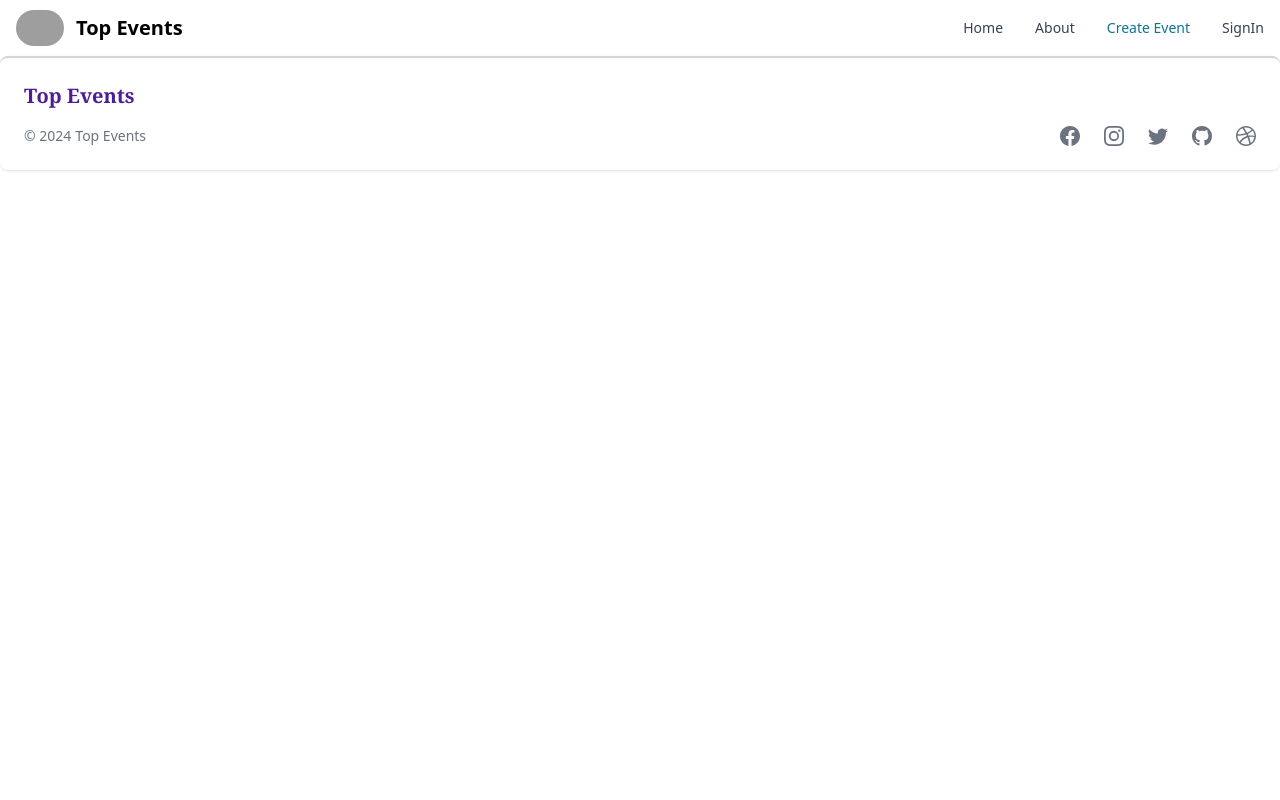
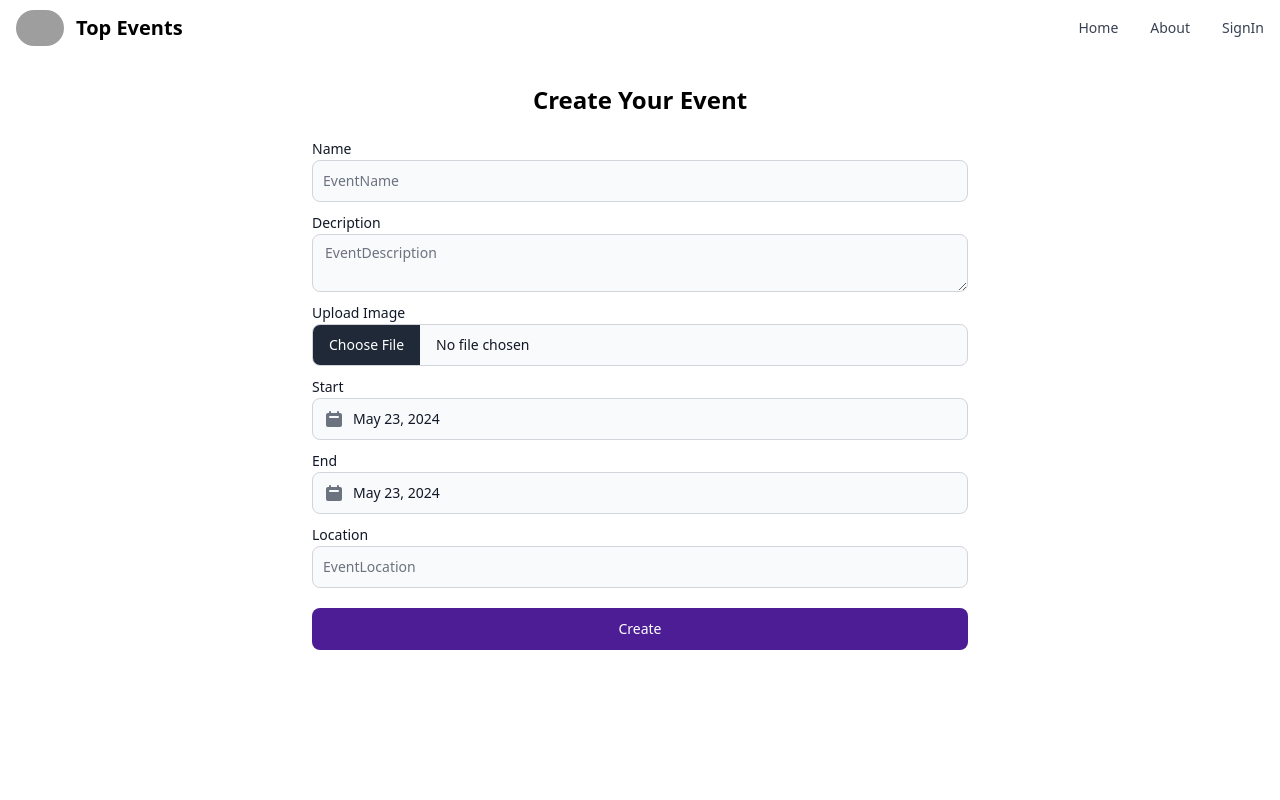
Before and after one commit to HarshitDevsainia/EventPlanning, a React (Vite) app in the folder frontend/: page /create in a window 1280 px wide. Shown: the top 800 px of the page. Built offline with nearby package versions, Linux system fonts and the light colour scheme; no server answers; grey boxes are pictures that could not be loaded.

Commit message:
add Functionality of create Event

```diff
--- a/frontend/package.json
+++ b/frontend/package.json
@@ -11,13 +11,17 @@
   },
   "dependencies": {
     "@reduxjs/toolkit": "^2.2.5",
+    "firebase": "^10.12.1",
     "flowbite": "^2.3.0",
     "flowbite-react": "^0.9.0",
     "react": "^18.2.0",
+    "react-circular-progressbar": "^2.1.0",
+    "react-datepicker": "^6.9.0",
     "react-dom": "^18.2.0",
     "react-icons": "^5.2.1",
     "react-redux": "^9.1.2",
     "react-router-dom": "^6.23.1",
+    "react-simple-typewriter": "^5.0.1",
     "redux-persist": "^6.0.0"
   },
   "devDependencies": {
--- a/frontend/src/App.jsx
+++ b/frontend/src/App.jsx
@@ -6,6 +6,7 @@ import Home from './Pages/Home';
 import Signin from './Pages/Signin';
 import Signup from './Pages/Signup';
 import Footer from './Components/FooterWeb';
+import CreateEvent from './Pages/CreateEvent';
 
 function App() {
   return (
@@ -14,6 +15,7 @@ function App() {
       <Header/>
         <Routes>
           <Route path='/' element={<Home/>}></Route>
+          <Route path='/create' element={<CreateEvent/>}></Route>
           <Route path='/signin' element={<Signin/>}></Route>
           <Route path='/signup' element={<Signup/>}></Route>
         </Routes>
--- a/frontend/src/Components/Header.jsx
+++ b/frontend/src/Components/Header.jsx
@@ -39,10 +39,14 @@ export default function Header() {
             <Navbar.Collapse>
                 <Navbar.Link href='/' active={path==='/'}>Home</Navbar.Link>
                 <Navbar.Link href='/about' active={path==='/about'}>About</Navbar.Link>
-                <Navbar.Link href='/create' active={path==='/create'}>Create Event</Navbar.Link>
+
                 {(currUser==null)?
                 <Navbar.Link href='/signIn' className='hover:text-blue-500' >SignIn</Navbar.Link>
-                :<p className='hover:text-blue-500 pl-3 cursor-pointer' onClick={handleSignOut}>LogOut</p>
+                :
+                <>
+                  <Navbar.Link href='/create' active={path==='/create'}>Create Event</Navbar.Link>
+                  <p className='hover:text-blue-500 pl-3 cursor-pointer' onClick={handleSignOut}>LogOut</p>
+                </>
                 }
             </Navbar.Collapse>
 
--- /dev/null
+++ b/frontend/src/Pages/CreateEvent.jsx
@@ -0,0 +1,149 @@
+import { Button, FileInput, Datepicker, Label, TextInput, Textarea, Alert } from 'flowbite-react'
+import React, { useEffect, useState } from 'react'
+import {app} from '../firebase.js'
+import {getStorage , uploadBytesResumable , ref, getDownloadURL} from 'firebase/storage'
+import { useSelector } from 'react-redux'
+import { useNavigate } from 'react-router-dom'
+
+
+export default function CreateEvent() {
+  const [data,setData]=useState({});
+  const [ImageFile,setImageFile]=useState();
+  const [imageURL,setImageURL]=useState();
+  const [imageFileUpload,setImageFileUpload]=useState(false);
+  const [imageFileError,setImageFileError]=useState(null);
+  const [imageFileUploadProgress,setImageFileUploadProgress]=useState(null);
+  const [error,setError]=useState(null);
+
+  const {currUser}=useSelector((state)=>state.user);
+  const navigate=useNavigate();
+
+
+  const handleFileInput=(e)=>{
+    const file=e.target.files[0];
+    if(file){
+        setImageFile(file);
+        setImageURL(URL.createObjectURL(file));
+    }
+  }
+  useEffect(()=>{
+    if(ImageFile){
+        UploadFile();
+    }
+  },[ImageFile]);
+  const UploadFile=()=>{
+    setImageFileError(null);
+    setImageFileUpload(true);
+    const Storege=getStorage(app);
+    const fileName=new Date().getTime+ImageFile.name;
+    const storageRef=ref(Storege,fileName);
+    const uploadTask=uploadBytesResumable(storageRef,ImageFile);
+
+    uploadTask.on(
+        'state_changed',
+        (snapshots)=>{
+            const progess=(snapshots.bytesTransferred/snapshots.totalBytes)*100;
+            setImageFileUploadProgress(progess.toFixed(0));
+        },
+        (error)=>{
+            setImageFileError('Could Not Upload Image (file must be less than 2MB)')
+            setImageFileUploadProgress(null);
+            setImageFileUpload(false);
+            setImageFile(null);
+            setImageURL(null);
+        },
+        ()=>{
+            getDownloadURL(uploadTask.snapshot.ref).then((downloadURL)=>{
+                setImageURL(downloadURL);
+                setData({...data,eventImage:downloadURL});
+                setImageFileUpload(false);
+                setImageFileUploadProgress(null);
+                setImageFileError(null);
+            });
+        }
+    );
+  }
+  const handleInputChange=(e)=>{
+    setData({...data,[e.target.id]:e.target.value});
+  }
+  const handleSubmit=async(e)=>{
+    e.preventDefault();
+    if(!data.eventImage || !data.eventName || !data.eventDescription || !data.eventStart || !data.eventEnd || !data.eventLocation){
+        setError('All fiels are required To Fill');
+    }
+    else{
+        setError(false);
+        try{
+            const res=await fetch(`/api/event/createEvent/${currUser._id}`,{
+                method:'POST',
+                headers:{'Content-Type':'application/JSON'},
+                body:JSON.stringify(data)
+            });
+            const currData=await res.json();
+            if(!res.ok){
+                setError(currData.message);
+                return;
+            }
+            navigate('/');
+        }
+        catch(err){
+            setError(err.message);
+            return;
+        }
+    }
+  }
+  return (
+    <div className='min-h-screen max-w-2xl mx-auto p-2'>
+        <h1 className='text-2xl text-center font-semibold m-5'>Create Your Event</h1>
+        {imageFileError!=null && <Alert color='failure' onDismiss={()=>setImageFileError(null)}>{imageFileError}</Alert>}
+        {error!=null && <Alert color='failure' onDismiss={()=>setError(null)}>{error}</Alert>}
+        <div className="mb-5">
+            <form onSubmit={handleSubmit}>
+                <div className="my-2">
+                    <Label htmlFor='eventName'>Name</Label>
+                    <TextInput
+                        type='text'
+                        placeholder='EventName'
+                        id='eventName'
+                        required
+                        onChange={handleInputChange}
+                    />
+                </div>
+                <div className="my-2">
+                    <Label htmlFor='eventDescription'>Decription</Label>
+                    <Textarea type='text' placeholder='EventDescription' id='eventDescription' required onChange={handleInputChange}/>
+                </div>
+                <div className="my-2">
+                    {imageURL && <img className='w-24 h-16 rounded-lg' src={imageURL} alt='image'></img>}
+                    {imageFileUpload && <p className=' font-semibold text-blue-600'>{imageFileUploadProgress}%</p>}
+                    <Label htmlFor='eventImage' value='Upload Image'/>
+                    <FileInput type='text' id='eventImage' required onChange={handleFileInput} disabled={imageFileUpload}/>
+                </div>
+                <div className="my-2">
+                    <Label htmlFor='eventStart' value='Start'/>
+                    <Datepicker
+                        type='text'
+                        id='eventStart'
+                        required
+                        onSelectedDateChanged={(date)=>setData({...data,['eventStart']:date.toLocaleDateString()})}
+                    />
+                </div>
+                <div className="my-2">
+                    <Label htmlFor='eventEnd' value='End'/>
+                    <Datepicker
+                        type='text'
+                        id='eventEnd'
+                        required
+                        onSelectedDateChanged={(date)=>setData({...data,['eventEnd']:date.toLocaleDateString()})}
+                    />
+                </div>
+                <div className="my-2">
+                    <Label htmlFor='eventLocation' value='Location'/>
+                    <TextInput type='text' placeholder='EventLocation' id='eventLocation' required onChange={handleInputChange}/>
+                </div>
+                <Button type='submit' className='mt-5 bg-violet-900 w-full' >Create</Button>
+            </form>
+        </div>
+    </div>
+  )
+}
--- a/frontend/src/Pages/Home.jsx
+++ b/frontend/src/Pages/Home.jsx
@@ -1,7 +1,39 @@
 import React from 'react'
+import {Carousel , Card} from 'flowbite-react'
+import { Typewriter } from 'react-simple-typewriter'
+
 
 export default function Home() {
   return (
-    <div>Home</div>
+    <div className='min-h-screen'>
+      <div className='text-4xl sm:text-3xl font-bold md:h-auto sm:px-24 md:px-24 lg:px-24 xl:px-24 py-16 h-96 m-20 '>
+          W<Typewriter words={['elcome to the Top Events']} loop />
+          <p className='text-sm font-normal'>Welcome to <b>Top Event </b>, your ultimate solution for seamless and stress-free event planning. Whether you’re organizing a corporate conference, a wedding, a birthday party, or any special occasion, our platform provides all the tools you need to create memorable events with ease.</p>
+      </div>
+      <div className="!h-[500px] sm:h-44 xl:h-80 2xl:h-96 py-3">
+      <Carousel>
+        <img src="https://images.pexels.com/photos/1015568/pexels-photo-1015568.jpeg" alt="..." />
+        <img src="https://images.pexels.com/photos/2566581/pexels-photo-2566581.jpeg" alt="..." />
+        <img src="https://images.pexels.com/photos/1181408/pexels-photo-1181408.jpeg" alt="..." />
+        <img src="https://images.pexels.com/photos/14607677/pexels-photo-14607677.jpeg" alt="..." />
+        <img src="https://images.pexels.com/photos/1709003/pexels-photo-1709003.jpeg" alt="..." />
+      </Carousel>
+    </div>
+
+    <div className=" grid p-5">
+        <Card
+          className="max-w-sm"
+          imgAlt="Meaningful alt text for an image that is not purely decorative"
+          imgSrc="https://images.pexels.com/photos/7648306/pexels-photo-7648306.jpeg"
+        >
+          <h5 className="text-2xl font-bold tracking-tight text-gray-900 dark:text-white">
+          Tech Conference 2024
+          </h5>
+          <p className="font-normal text-gray-700 dark:text-gray-400">
+          Annual technology conference with keynote speakers and workshops.
+          </p>
+        </Card>
+    </div>
+    </div>
   )
 }
--- /dev/null
+++ b/frontend/src/firebase.js
@@ -0,0 +1,17 @@
+// Import the functions you need from the SDKs you need
+import { initializeApp } from "firebase/app";
+// TODO: Add SDKs for Firebase products that you want to use
+// https://firebase.google.com/docs/web/setup#available-libraries
+
+// Your web app's Firebase configuration
+const firebaseConfig = {
+  apiKey: import.meta.env.VITE_FIREBASE_APIKEY,
+  authDomain: "eventplanning-a0214.firebaseapp.com",
+  projectId: "eventplanning-a0214",
+  storageBucket: "eventplanning-a0214.appspot.com",
+  messagingSenderId: "430966448502",
+  appId: "1:430966448502:web:e1d4533845b8e93ba0da57"
+};
+
+// Initialize Firebase
+export const app = initializeApp(firebaseConfig);
```
Also changed, not shown: 1 other file (tests, documents, lock files or other folders).
